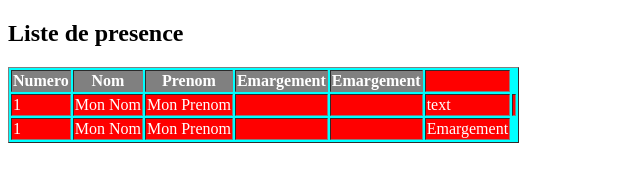
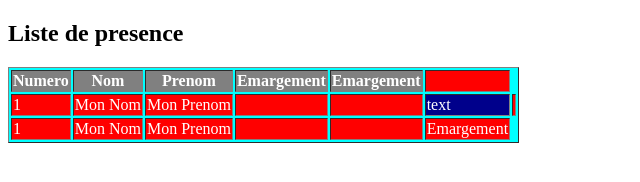
Before and after one commit to zackNarcos/L1E-24, a plain HTML site: page index.html in a window 1280 px wide. Shown: the whole page, without its empty margins (0-640 px from the left). Drawn offline with Linux system fonts and the light colour scheme.

Commit message:
first commit

```diff
--- a/index.html
+++ b/index.html
@@ -6,15 +6,33 @@
 	<title>Cours 3</title>
 </head>
 <style type="text/css">
+	#ligne-1 {
+		color: yellow !important;
+	}
 	td {
 		/*couleur d'arriere plan*/
 		background: red;
 		/*couleur du text*/
 		color: white;
 	}
+
+	h3 {
+		/*couleur d'arriere plan*/
+		background: red;
+		/*couleur du text*/
+		color: white;
+	}
+
+
+	#mon-id {
+		background: darkblue;
+	}
+
+
 </style>
 <body>
 	<h2>Liste de presence</h2>
+
 	<table border style="background: cyan;">
 		<thead style="background: grey ; color: white;" >
 			<tr>
@@ -27,13 +45,13 @@
 			</tr>
 		</thead>
 		<tbody>
-			<tr>
+			<tr id="ligne-1">
 				<td>1</td>
 				<td>Mon Nom</td>
 				<td>Mon Prenom</td>
 				<td></td>
 				<td></td>
-				<td>text</td>
+				<td id="mon-id">text</td>
 				<td></td>
 			</tr>
 			<tr>
@@ -42,7 +60,7 @@
 				<td>Mon Prenom</td>
 				<td></td>
 				<td></td>
-				<td st>Emargement</td>
+				<td>Emargement</td>
 			</tr>
 		</tbody>
 	</table>
```
